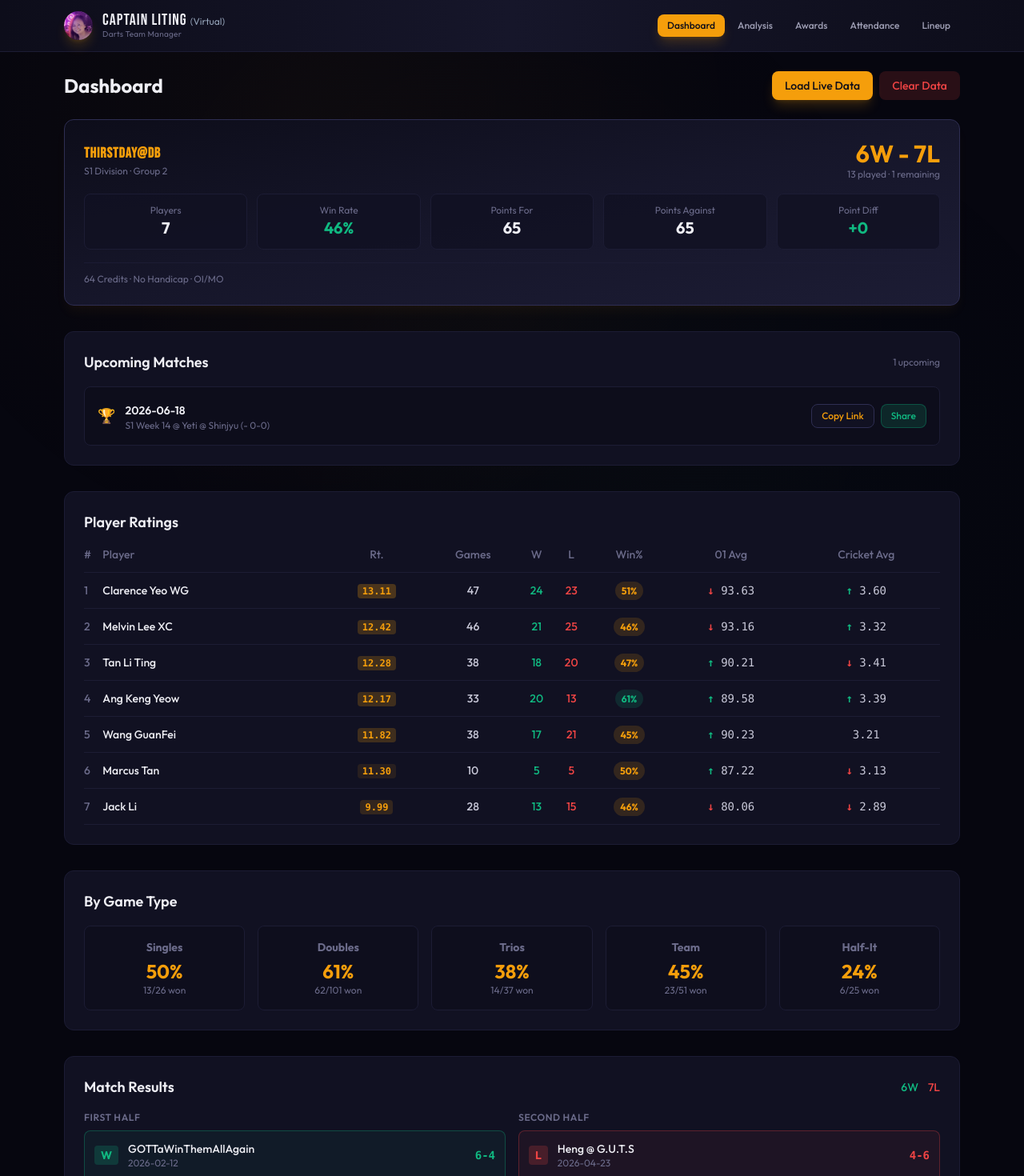
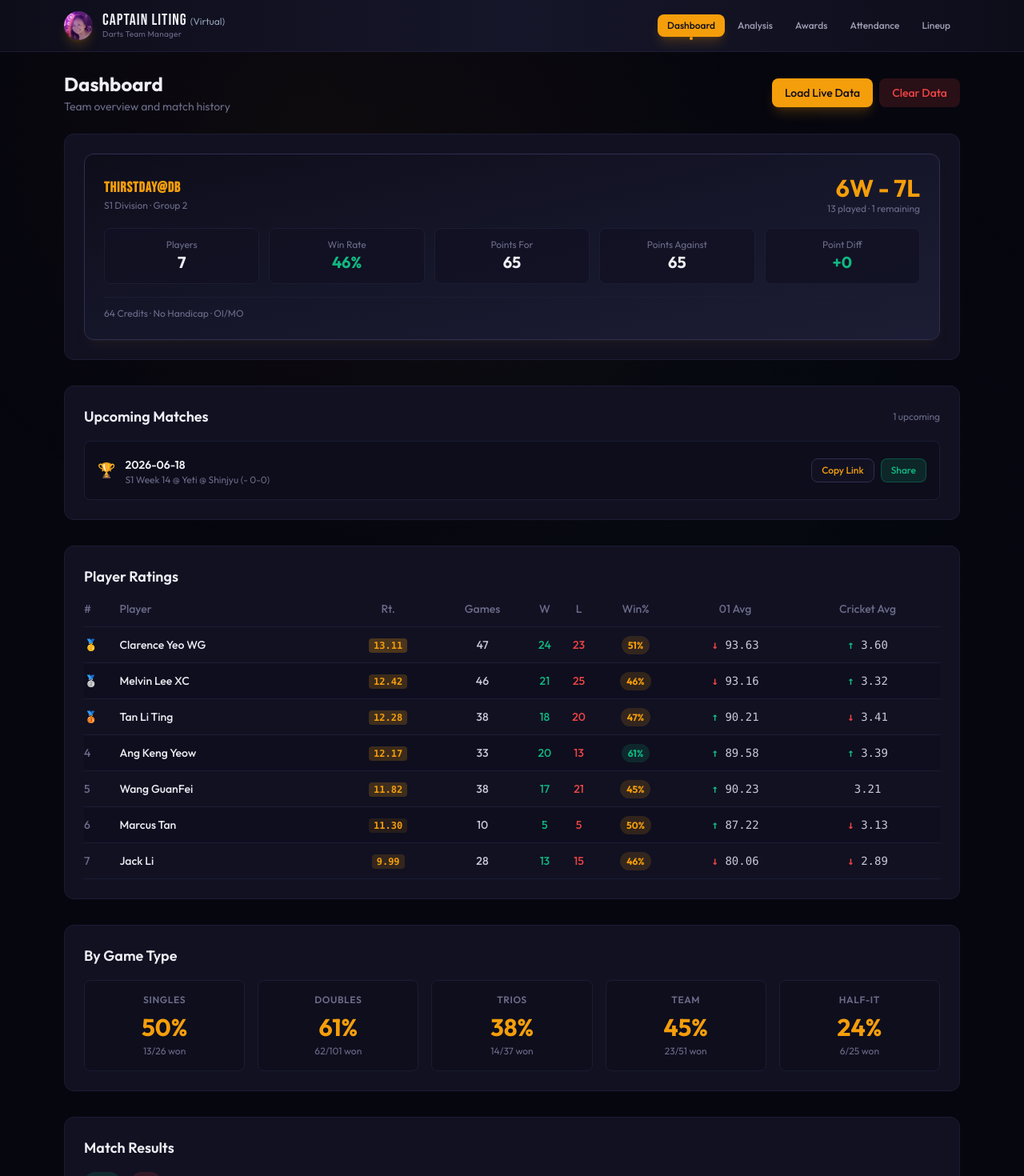
Before and after one commit to angkengyeow/thirstdayatdb, a React (Vite) app in the folder thirstdayatdb/: page / in a window 1280 px wide. Shown: the top 1470 px of the page at 80% size. Built offline with nearby package versions, Linux system fonts and the light colour scheme; no server answers.

Commit message:
Bud run changes (2026-06-13T14:05:31.784Z)

```diff
--- a/thirstdayatdb/src/components/Navbar.tsx
+++ b/thirstdayatdb/src/components/Navbar.tsx
@@ -13,7 +13,7 @@ const navItems = [
 
 export default function Navbar({ currentPage, onNavigate }: NavbarProps) {
   return (
-    <nav className="bg-gradient-to-r from-[#0d0d1a] via-[#16162a] to-[#0d0d1a] border-b border-[#1c1c34]">
+    <nav className="bg-gradient-to-r from-[#0d0d1a] via-[#16162a] to-[#0d0d1a] border-b border-[#1c1c34] sticky top-0 z-50 backdrop-blur-sm">
       <div className="max-w-6xl mx-auto px-4">
         <div className="flex items-center justify-between h-16">
           <div className="flex items-center gap-3">
@@ -30,13 +30,16 @@ export default function Navbar({ currentPage, onNavigate }: NavbarProps) {
               <button
                 key={item.id}
                 onClick={() => onNavigate(item.id)}
-                className={`px-3 py-1.5 rounded-lg text-xs font-medium transition-all duration-200 ${
+                className={`px-3 py-1.5 rounded-lg text-xs font-medium transition-all duration-200 relative ${
                   currentPage === item.id
                     ? 'bg-[#f59e0b] text-[#0d0d1a] shadow-lg shadow-[#f59e0b]/20'
                     : 'text-[#9e9eb4] hover:text-[#eeeef4] hover:bg-[#1c1c34]'
                 }`}
               >
                 {item.label}
+                {currentPage === item.id && (
+                  <span className="absolute -bottom-1 left-1/2 -translate-x-1/2 w-1 h-1 rounded-full bg-[#f59e0b]" />
+                )}
               </button>
             ))}
           </div>
--- a/thirstdayatdb/src/index.css
+++ b/thirstdayatdb/src/index.css
@@ -24,6 +24,25 @@
   --color-gold-700: #92400e;
   --color-dart-green: #10b981;
   --color-dart-red: #ef4444;
+
+  --animate-fade-in: fade-in 0.4s ease-out;
+  --animate-slide-up: slide-up 0.35s ease-out;
+  --animate-pulse-glow: pulse-glow 2s ease-in-out infinite;
+}
+
+@keyframes fade-in {
+  from { opacity: 0; }
+  to { opacity: 1; }
+}
+
+@keyframes slide-up {
+  from { opacity: 0; transform: translateY(12px); }
+  to { opacity: 1; transform: translateY(0); }
+}
+
+@keyframes pulse-glow {
+  0%, 100% { box-shadow: 0 0 0 0 rgba(245, 158, 11, 0.1); }
+  50% { box-shadow: 0 0 0 6px rgba(245, 158, 11, 0.03); }
 }
 
 body {
--- a/thirstdayatdb/src/pages/DashboardPage.tsx
+++ b/thirstdayatdb/src/pages/DashboardPage.tsx
@@ -106,7 +106,7 @@ export default function DashboardPage() {
   const firstHalf = completedMatches.slice(0, half);
   const secondHalf = completedMatches.slice(half);
 
-  function MatchCard({ s }: { s: typeof matchSessions[0] }) {
+  function MatchCard({ s, index }: { s: typeof matchSessions[0]; index: number }) {
     const isWin = s.notes?.includes('(W ');
     const noteParts = s.notes?.match(/(vs|@)\s+(.+?)\s+\((W|L)\s+(\d+)-(\d+)\)/);
     const opponent = noteParts?.[2] || s.notes || '';
@@ -121,7 +121,14 @@ export default function DashboardPage() {
     const gameIds = Array.from(gameMap.keys()).sort((a, b) => a - b);
 
     return (
-      <div className={`p-3 rounded-lg border ${isWin ? 'border-dart-green/30 bg-dart-green/[0.06]' : 'border-dart-red/30 bg-dart-red/[0.06]'}`}>
+      <div
+        className={`p-3 rounded-lg border transition-all duration-200 hover:scale-[1.01] ${
+          isWin
+            ? 'border-dart-green/30 bg-dart-green/[0.06] hover:bg-dart-green/[0.09] hover:shadow-lg hover:shadow-dart-green/5'
+            : 'border-dart-red/30 bg-dart-red/[0.06] hover:bg-dart-red/[0.09] hover:shadow-lg hover:shadow-dart-red/5'
+        }`}
+        style={{ animationDelay: `${index * 50}ms` }}
+      >
         <div className="flex items-center justify-between mb-2">
           <div className="flex items-center gap-3 min-w-0">
             <span className={`text-sm font-bold px-2 py-0.5 rounded shrink-0 ${isWin ? 'text-dart-green bg-dart-green/20' : 'text-dart-red bg-dart-red/20'}`}>
@@ -164,9 +171,13 @@ export default function DashboardPage() {
   }
 
   return (
-    <div className="max-w-6xl mx-auto px-4 py-6">
+    <div className="max-w-6xl mx-auto px-4 py-6 animate-fade-in">
+      {/* Page Header */}
       <div className="flex items-center justify-between mb-6">
+        <div>
           <h1 className="text-2xl font-bold text-[#eeeef4]">Dashboard</h1>
+          <p className="text-sm text-[#6b6b8a] mt-0.5">Team overview and match history</p>
+        </div>
         <div className="flex gap-2">
           <button
             onClick={handleLoadData}
@@ -174,7 +185,7 @@ export default function DashboardPage() {
             className={`px-4 py-2 rounded-lg text-sm font-medium transition-colors ${
               loading
                 ? 'bg-[#1c1c34] text-[#6b6b8a] cursor-not-allowed'
-                : 'bg-gold-400 text-[#0d0d1a] hover:bg-gold-300 shadow-lg shadow-gold-400/20'
+                : 'bg-gold-400 text-[#0d0d1a] hover:bg-gold-300 shadow-lg shadow-gold-400/20 active:scale-95 transition-all duration-150'
             }`}
           >
             {loading ? 'Loading...' : 'Load Live Data'}
@@ -190,32 +201,33 @@ export default function DashboardPage() {
 
       {/* Load Status Banners */}
       {loadStatus === 'loading' && (
-        <div className="bg-[#1e1e3e] border border-[#2e2e5e] rounded-lg p-4 mb-6 flex items-center gap-3">
+        <div className="bg-[#1e1e3e] border border-[#2e2e5e] rounded-lg p-4 mb-6 flex items-center gap-3 animate-fade-in">
           <div className="w-4 h-4 rounded-full border-2 border-gold-400 border-t-transparent animate-spin" />
           <span className="text-sm text-[#c8c8d8]">{statusMessage}</span>
         </div>
       )}
       {loadStatus === 'success' && (
-        <div className="bg-dart-green/[0.06] border border-dart-green/30 rounded-lg p-4 mb-6 flex items-center gap-2">
+        <div className="bg-dart-green/[0.06] border border-dart-green/30 rounded-lg p-4 mb-6 flex items-center gap-2 animate-fade-in">
           <span className="text-dart-green text-lg">✓</span>
           <span className="text-sm text-dart-green">{statusMessage}</span>
         </div>
       )}
       {loadStatus === 'fallback' && (
-        <div className="bg-gold-400/[0.06] border border-gold-400/30 rounded-lg p-4 mb-6 flex items-center gap-2">
+        <div className="bg-gold-400/[0.06] border border-gold-400/30 rounded-lg p-4 mb-6 flex items-center gap-2 animate-fade-in">
           <span className="text-gold-400 text-lg">⚠</span>
           <span className="text-sm text-gold-400">{statusMessage}</span>
         </div>
       )}
       {loadStatus === 'error' && (
-        <div className="bg-dart-red/[0.06] border border-dart-red/30 rounded-lg p-4 mb-6 flex items-center gap-2">
+        <div className="bg-dart-red/[0.06] border border-dart-red/30 rounded-lg p-4 mb-6 flex items-center gap-2 animate-fade-in">
           <span className="text-dart-red text-lg">✗</span>
           <span className="text-sm text-dart-red">{statusMessage}</span>
         </div>
       )}
 
       {/* Team Standing */}
-      <div className="bg-gradient-to-br from-[#0d0d1a] via-[#16162a] to-[#1c1c34] rounded-xl border border-[#2e2e52] shadow-lg shadow-gold-400/5 p-6 mb-8">
+      <Section animate>
+        <div className="bg-gradient-to-br from-[#0d0d1a] via-[#16162a] to-[#1c1c34] rounded-xl border border-[#2e2e52] shadow-lg shadow-gold-400/5 p-6">
           <div className="flex items-center justify-between mb-4">
             <div>
               <h2 className="text-lg font-bold text-gold-400 font-display tracking-wider">Thirstday@DB</h2>
@@ -254,17 +266,14 @@ export default function DashboardPage() {
             <span>64 Credits · No Handicap · OI/MO</span>
           </div>
         </div>
+      </Section>
 
       {/* Upcoming Matches */}
       {upcoming.length > 0 && (
-        <div className="bg-[#111122] rounded-xl border border-[#1c1c34] p-6 mb-8">
-          <div className="flex items-center justify-between mb-4">
-            <h2 className="text-lg font-semibold text-[#eeeef4]">Upcoming Matches</h2>
-            <span className="text-xs text-[#6b6b8a]">{upcoming.length} upcoming</span>
-          </div>
+        <Section title="Upcoming Matches" badge={`${upcoming.length} upcoming`}>
           <div className="space-y-3">
             {upcoming.map(s => (
-              <div key={s.id} className="flex items-center justify-between p-4 rounded-lg border border-[#1c1c34] bg-[#0d0d1a]/80">
+              <div key={s.id} className="flex items-center justify-between p-4 rounded-lg border border-[#1c1c34] bg-[#0d0d1a]/80 hover:border-gold-400/30 transition-all duration-200 hover:shadow-lg hover:shadow-gold-400/5">
                 <div className="flex items-center gap-3">
                   <span className="text-lg text-gold-400">🏆</span>
                   <div>
@@ -275,10 +284,10 @@ export default function DashboardPage() {
                 <div className="flex items-center gap-2">
                   <button
                     onClick={() => handleCopyLink(s.id)}
-                    className={`px-3 py-1.5 rounded-lg text-xs font-medium transition-colors ${
+                    className={`px-3 py-1.5 rounded-lg text-xs font-medium transition-all duration-150 ${
                       copiedId === s.id
                         ? 'bg-dart-green/20 text-dart-green border border-dart-green/30'
-                        : 'bg-[#111122] text-gold-400 border border-[#2e2e52] hover:bg-[#1c1c34]'
+                        : 'bg-[#111122] text-gold-400 border border-[#2e2e52] hover:bg-[#1c1c34] hover:border-gold-400/50'
                     }`}
                   >
                     {copiedId === s.id ? '✓ Copied' : 'Copy Link'}
@@ -293,15 +302,19 @@ export default function DashboardPage() {
               </div>
             ))}
           </div>
-        </div>
+        </Section>
       )}
 
       {/* Player Ratings */}
-      <div className="bg-[#111122] rounded-xl border border-[#1c1c34] p-6 mb-8">
-        <h2 className="text-lg font-semibold text-[#eeeef4] mb-4">Player Ratings</h2>
+      <Section title="Player Ratings">
         {players.length === 0 ? (
-          <div className="text-center py-8">
-            <p className="text-[#6b6b8a] mb-3">No data yet</p>
+          <div className="text-center py-10">
+            <div className="w-16 h-16 mx-auto mb-4 rounded-full bg-[#1c1c34] flex items-center justify-center">
+              <svg className="w-8 h-8 text-[#6b6b8a]" fill="none" viewBox="0 0 24 24" stroke="currentColor">
+                <path strokeLinecap="round" strokeLinejoin="round" strokeWidth={1.5} d="M17 20h5v-2a3 3 0 00-5.356-1.857M17 20H7m10 0v-2c0-.656-.126-1.283-.356-1.857M7 20H2v-2a3 3 0 015.356-1.857M7 20v-2c0-.656.126-1.283.356-1.857m0 0a5.002 5.002 0 019.288 0M15 7a3 3 0 11-6 0 3 3 0 016 0zm6 3a2 2 0 11-4 0 2 2 0 014 0zM7 10a2 2 0 11-4 0 2 2 0 014 0z" />
+              </svg>
+            </div>
+            <p className="text-[#6b6b8a] mb-2">No data yet</p>
             <p className="text-xs text-[#6b6b8a]">Click <strong className="text-gold-400">Load Live Data</strong> to fetch from DartsLive.</p>
           </div>
         ) : (
@@ -324,8 +337,10 @@ export default function DashboardPage() {
                 {[...players]
                   .sort((a, b) => (b.liveRating || 0) - (a.liveRating || 0) || b.games - a.games)
                   .map((p, i) => (
-                  <tr key={p.player.id} className="border-b border-[#1c1c34] hover:bg-[#16162a]">
-                    <td className="py-3 text-[#6b6b8a] font-medium">{i + 1}</td>
+                  <tr key={p.player.id} className={`border-b border-[#1c1c34] hover:bg-[#16162a] transition-colors ${i % 2 === 0 ? 'bg-transparent' : 'bg-[#0d0d1a]/50'}`}>
+                    <td className={`py-3 font-medium ${i < 3 ? 'text-gold-400' : 'text-[#6b6b8a]'}`}>
+                      {i === 0 ? '🥇' : i === 1 ? '🥈' : i === 2 ? '🥉' : i + 1}
+                    </td>
                     <td className="py-3">
                       <span className="font-medium text-[#eeeef4]">{p.player.name}</span>
                     </td>
@@ -348,53 +363,80 @@ export default function DashboardPage() {
             </table>
           </div>
         )}
-      </div>
+      </Section>
 
       {/* Game-Type Breakdown */}
-      <div className="bg-[#111122] rounded-xl border border-[#1c1c34] p-6 mb-8">
-        <h2 className="text-lg font-semibold text-[#eeeef4] mb-4">By Game Type</h2>
+      <Section title="By Game Type">
         <div className="grid grid-cols-2 md:grid-cols-5 gap-4">
           {(['singles', 'doubles', 'trios', 'team', 'half-it'] as const).map(gt => {
             const gs = playerStats.reduce((sum, ps) => sum + ps.byGameType[gt].games, 0);
             const ws = playerStats.reduce((sum, ps) => sum + ps.byGameType[gt].wins, 0);
             const pct = gs > 0 ? Math.round((ws / gs) * 100) : 0;
             return (
-              <div key={gt} className="text-center p-4 rounded-lg border border-[#1c1c34] bg-[#0d0d1a]/60">
-                <p className="text-sm font-bold text-[#6b6b8a] capitalize">{gt}</p>
-                <p className="text-2xl font-bold text-gold-400 mt-1">{pct}%</p>
-                <p className="text-xs text-[#6b6b8a]">{ws}/{gs} won</p>
+              <div
+                key={gt}
+                className="text-center p-4 rounded-lg border border-[#1c1c34] bg-[#0d0d1a]/60 hover:bg-[#16162a] hover:border-gold-400/30 hover:shadow-lg hover:shadow-gold-400/5 transition-all duration-200"
+              >
+                <p className="text-xs font-semibold text-[#6b6b8a] uppercase tracking-wider mb-2">{gt}</p>
+                <p className="text-3xl font-bold text-gold-400">{pct}%</p>
+                <p className="text-xs text-[#6b6b8a] mt-1">{ws}/{gs} won</p>
               </div>
             );
           })}
         </div>
-      </div>
+      </Section>
 
       {/* Match Results */}
       {completedMatches.length > 0 && (
-        <div className="bg-[#111122] rounded-xl border border-[#1c1c34] p-6 mb-8">
-          <div className="flex items-center justify-between mb-4">
-            <h2 className="text-lg font-semibold text-[#eeeef4]">Match Results</h2>
-            <div className="flex items-center gap-3 text-sm">
-              <span className="text-dart-green font-medium">{completedMatches.filter(s => s.notes?.includes('(W ')).length}W</span>
-              <span className="text-dart-red font-medium">{completedMatches.filter(s => s.notes?.includes('(L ')).length}L</span>
-            </div>
+        <Section title="Match Results">
+          <div className="flex items-center gap-3 mb-4">
+            <span className="text-sm font-medium text-dart-green bg-dart-green/15 px-3 py-1 rounded-full">{completedMatches.filter(s => s.notes?.includes('(W ')).length}W</span>
+            <span className="text-sm font-medium text-dart-red bg-dart-red/15 px-3 py-1 rounded-full">{completedMatches.filter(s => s.notes?.includes('(L ')).length}L</span>
+            <span className="text-xs text-[#6b6b8a] ml-auto">{completedMatches.length} total</span>
           </div>
           <div className="grid grid-cols-1 md:grid-cols-2 gap-4">
             <div>
               <p className="text-xs font-semibold text-[#6b6b8a] uppercase tracking-wider mb-2">First Half</p>
               <div className="space-y-2">
-                {firstHalf.map(s => <MatchCard key={s.id} s={s} />)}
+                {firstHalf.map((s, i) => <MatchCard key={s.id} s={s} index={i} />)}
               </div>
             </div>
             <div>
               <p className="text-xs font-semibold text-[#6b6b8a] uppercase tracking-wider mb-2">Second Half</p>
               <div className="space-y-2">
-                {secondHalf.map(s => <MatchCard key={s.id} s={s} />)}
+                {secondHalf.map((s, i) => <MatchCard key={s.id} s={s} index={i} />)}
               </div>
             </div>
           </div>
+        </Section>
+      )}
+
+      {completedMatches.length === 0 && players.length > 0 && (
+        <Section title="Match Results">
+          <div className="text-center py-10">
+            <div className="w-16 h-16 mx-auto mb-4 rounded-full bg-[#1c1c34] flex items-center justify-center">
+              <svg className="w-8 h-8 text-[#6b6b8a]" fill="none" viewBox="0 0 24 24" stroke="currentColor">
+                <path strokeLinecap="round" strokeLinejoin="round" strokeWidth={1.5} d="M9 5H7a2 2 0 00-2 2v12a2 2 0 002 2h10a2 2 0 002-2V7a2 2 0 00-2-2h-2M9 5a2 2 0 002 2h2a2 2 0 002-2M9 5a2 2 0 012-2h2a2 2 0 012 2" />
+              </svg>
+            </div>
+            <p className="text-[#6b6b8a]">No completed matches yet</p>
+          </div>
+        </Section>
+      )}
+    </div>
+  );
+}
+
+function Section({ title, badge, children, animate }: { title?: string; badge?: string; children: React.ReactNode; animate?: boolean }) {
+  return (
+    <div className={`bg-[#111122] rounded-xl border border-[#1c1c34] p-6 mb-8 hover:border-[#252544] transition-colors duration-200 ${animate ? '' : ''}`}>
+      {title && (
+        <div className="flex items-center justify-between mb-4">
+          <h2 className="text-lg font-semibold text-[#eeeef4]">{title}</h2>
+          {badge && <span className="text-xs text-[#6b6b8a]">{badge}</span>}
         </div>
       )}
+      {children}
     </div>
   );
 }
```
Also changed, not shown: thirstdayatdb/src/pages/AnalysisPage.tsx (+22 -11 lines), thirstdayatdb/src/pages/AttendancePage.tsx (+12 -7 lines), thirstdayatdb/src/pages/AwardsPage.tsx (+11 -3 lines), thirstdayatdb/src/pages/LineupPage.tsx (+13 -5 lines). Lines whose indentation alone changed are shown as unchanged.
